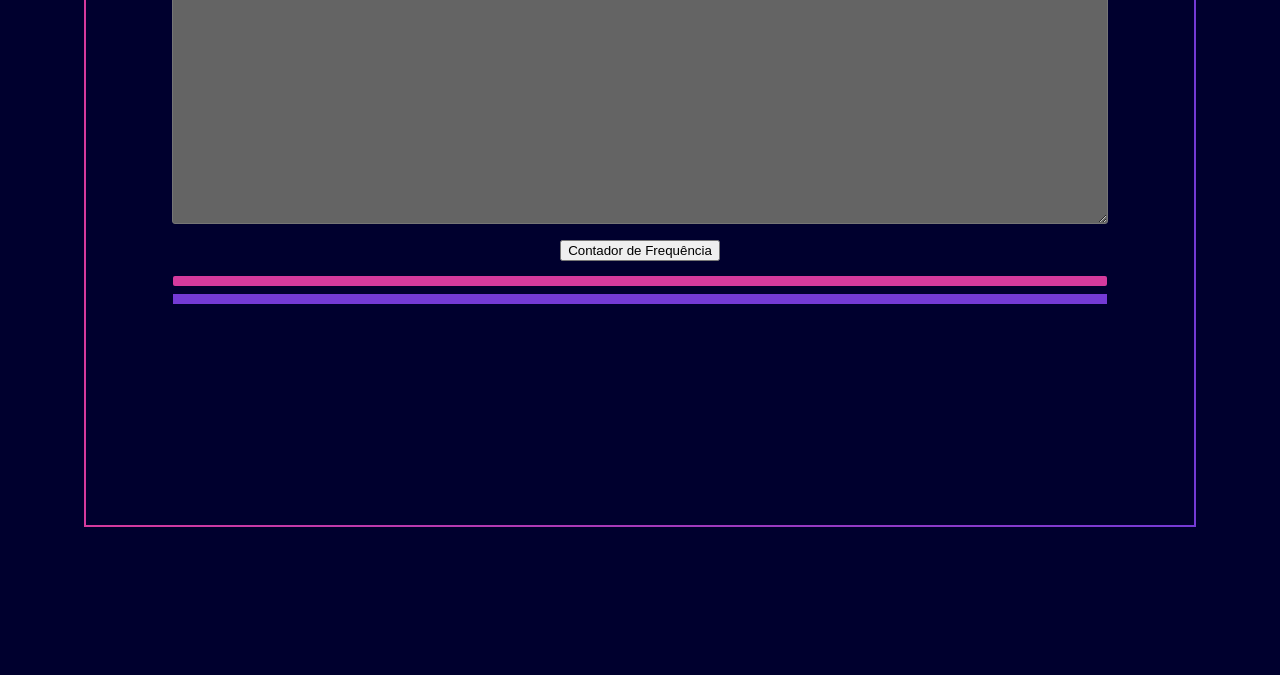
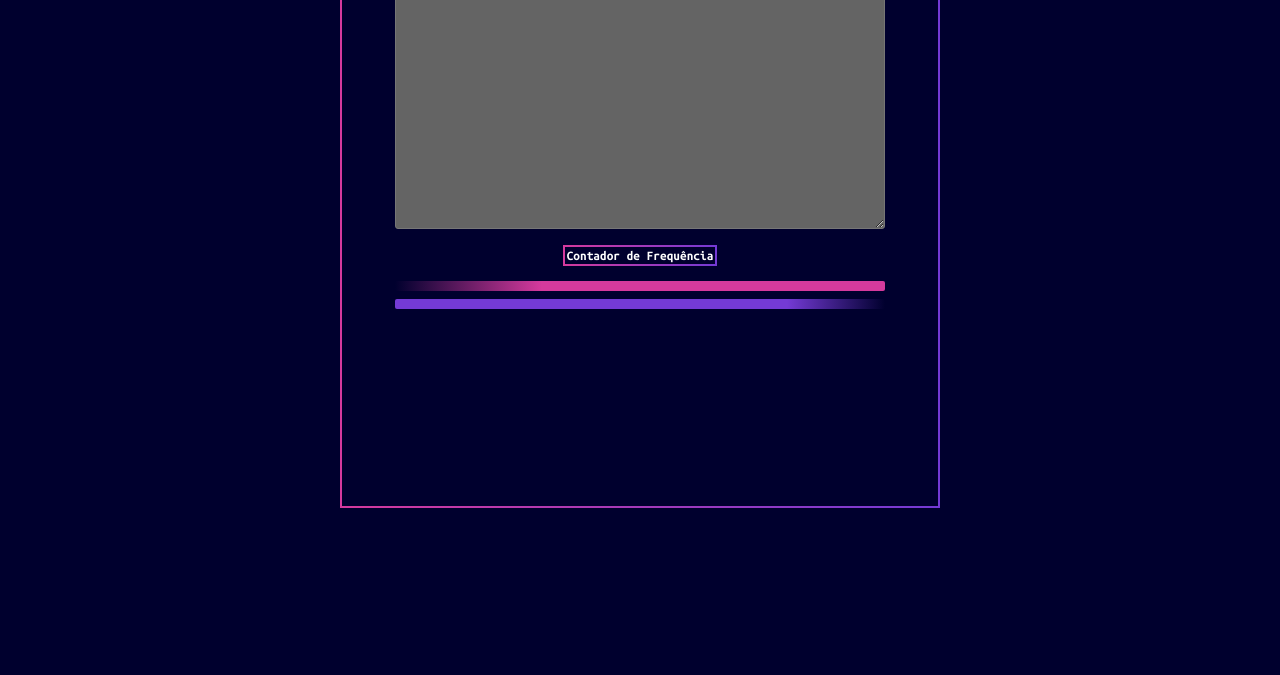
Before and after one commit to Kenzie-Academy-Brasil-Developers/entrega-contador-frequencia-sprint-3-allan-verde, a plain HTML site: page index.html in a window 1280 px wide. Shown: the part 140-815 px from the top of the page. Drawn offline with Linux system fonts and the light colour scheme.

Commit message:
Ajustando estilo

```diff
--- a/style.css
+++ b/style.css
@@ -1,6 +1,7 @@
-html, body, section, h1, div {
+html, body, section, h1, div, textarea, button {
     margin: 0;
     padding: 0;
+    box-sizing: border-box;
 }
 
 :root {
@@ -21,6 +22,7 @@ body {
 }
 section {
     width: 85vw;
+    max-width: 600px;
     min-height: 70vh;
     padding: 10px;
     margin-bottom: 10vh;
@@ -43,17 +45,33 @@ section textarea {
     padding: 5px;
 }
 section button {
+    background-color: var(--cor-azul);
+    color: white;
+    font-family: var(--font-ubuntu);
+    font-weight: 700;
+    padding: 2px;
     margin-bottom: 15px;
+    border: 2px solid;
+    border-image-slice: 1;
+    border-image-source: linear-gradient(to left, #743ad5, #d53a9d);
+}
+section button:hover {
+    background: rgb(213,58,157);
+    background: linear-gradient(90deg, rgba(213,58,157,1) 30%, rgba(116,58,213,1) 70%);
 }
 #lettersDiv {
     width: 85%;
     padding: 5px;
     border-radius: 2px;
-    background-color: #d53a9d;
+    background: rgb(0,0,46);
+    background: linear-gradient(90deg, rgba(0,0,46,1) 0%, rgba(213,58,157,1) 30%);
     margin-bottom: 8px;
 }
 #wordsDiv{
     width: 85%;
-    background-color: #743ad5;
     padding: 5px;
+    border-radius: 2px;
+    background: rgb(116,58,213);
+    background: linear-gradient(90deg, rgba(116,58,213,1) 80%, rgba(0,0,46,1) 100%);
+    margin-bottom: 10px;
 }
```
Also changed, not shown: script.js (+3 -4 lines).
